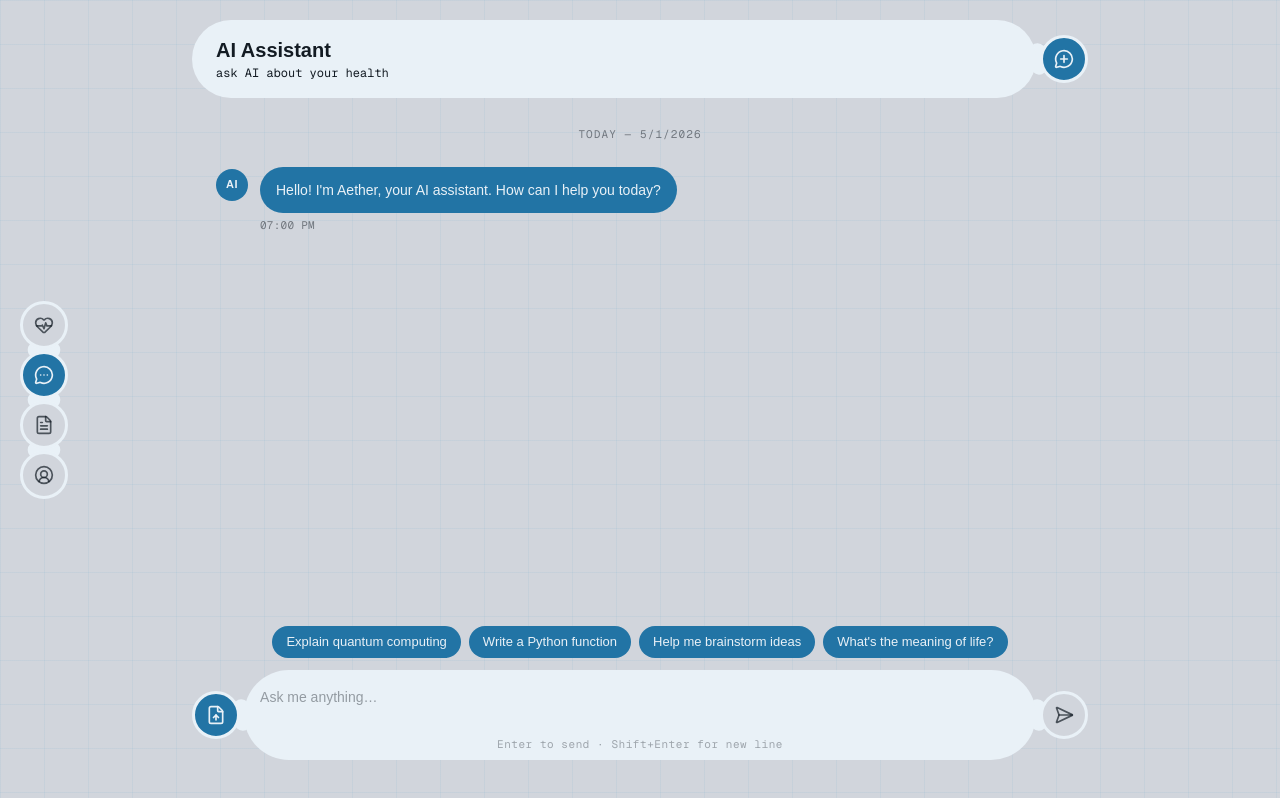
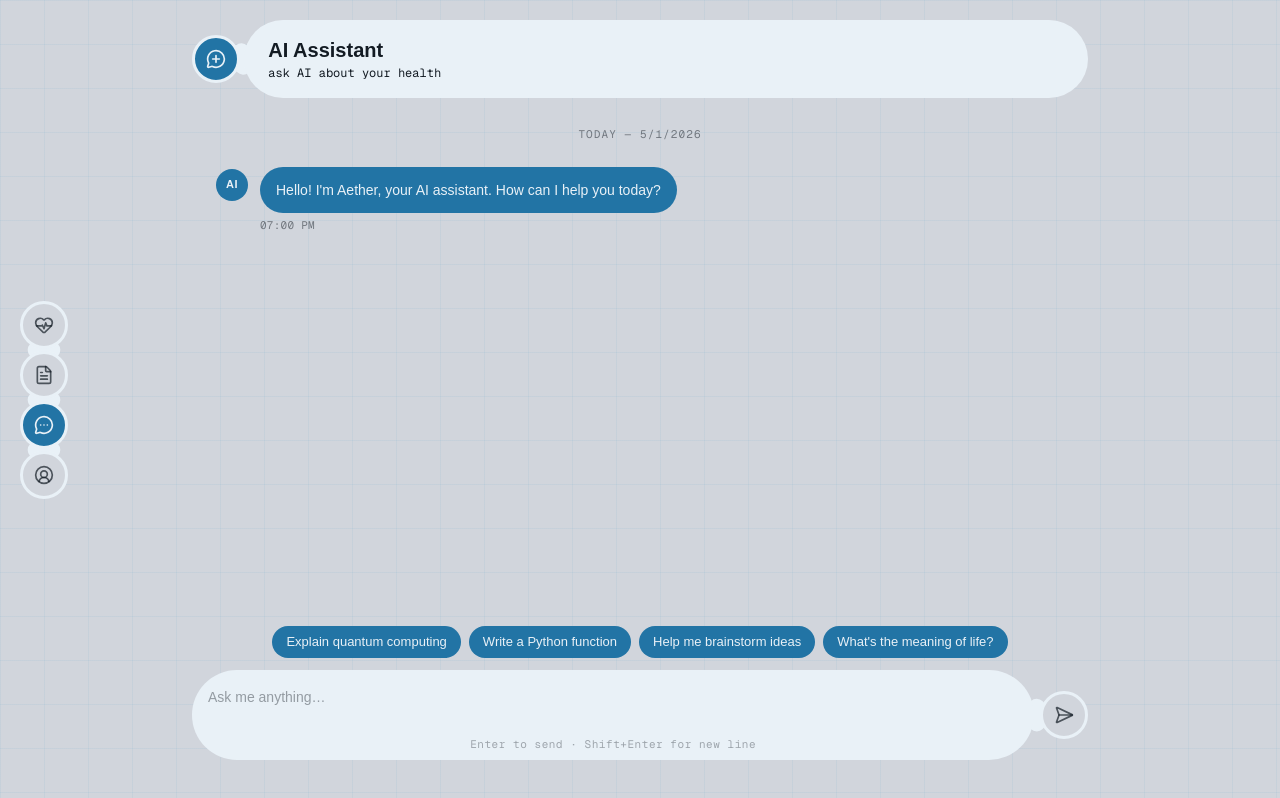
Before and after one commit to ALPRO-FP-26/FrontEnd, a Next.js app: page /chatbot in a window 1280 px wide. Built offline with nearby package versions, Linux system fonts and the light colour scheme.

Commit message:
fix: change the layout

```diff
--- a/app/(user)/chatbot/page.tsx
+++ b/app/(user)/chatbot/page.tsx
@@ -1,9 +1,9 @@
 'use client';
 
 import { useState, useRef, useEffect } from "react";
-import { FileUp, MessageCirclePlus, SendHorizontal } from "lucide-react";
-import Chip from "../../../components/chip";
-import Button from "../../../components/button";
+import {  MessageCirclePlus, SendHorizontal } from "lucide-react";
+import Chip from "@/components/chip";
+import Button from "@/components/button";
 
 type Message = {
   id: string;
@@ -41,9 +41,9 @@ export default function Chatbot() {
   const [isTyping, setIsTyping] = useState(false);
   const [streamedText, setStreamedText] = useState("");
   const [date, setDate] = useState<string>("");
+  const [hasMounted, setHasMounted] = useState(false);
   const bottomRef = useRef<HTMLDivElement>(null);
   const textareaRef = useRef<HTMLTextAreaElement>(null);
-  const fileInputRef = useRef<HTMLInputElement>(null);
 
   useEffect(() => {
     bottomRef.current?.scrollIntoView({ behavior: "smooth" });
@@ -51,6 +51,7 @@ export default function Chatbot() {
 
   useEffect(() => {
     setDate(new Date().toLocaleDateString());
+    setHasMounted(true);
   }, []);
 
   const resizeTextarea = () => {
@@ -149,32 +150,6 @@ export default function Chatbot() {
     mockIdx = 0;
   };
 
-  const handleFileUpload = (event: React.ChangeEvent<HTMLInputElement>) => {
-    const file = event.target.files?.[0];
-    if (!file) return;
-
-    // Check if it's a PDF
-    if (file.type !== "application/pdf") {
-      alert("Please select a PDF file.");
-      return;
-    }
-
-    // Check file size (10MB limit)
-    const maxSize = 10 * 1024 * 1024; // 10MB in bytes
-    if (file.size > maxSize) {
-      alert("File size must be less than 10MB.");
-      return;
-    }
-
-    // Handle the file (for now, just log it)
-    console.log("File uploaded:", file.name);
-    alert(`File "${file.name}" uploaded successfully!`);
-  };
-
-  const triggerFileUpload = () => {
-    fileInputRef.current?.click();
-  };
-
   return (
     <div className="flex flex-col justify-center items-center h-screen bg-gray-300 text-foreground">
 
@@ -190,11 +165,6 @@ export default function Chatbot() {
 
       {/* ── Header ── */}
       <header className="w-[70%] mt-5 z-10 flex -space-x-2.75 items-center">
-        <div className="flex flex-col w-full px-6 py-4 squircle bg-background">
-          <h1 className="text-xl font-semibold text-foreground">AI Assistant</h1>
-          <p className="text-[12px] font-mono">ask AI about your health</p>
-        </div>
-        <span className="w-7 h-7 rotate-135 -my-5 bg-background scoop-65-35 -z-1"/>
         <Button
           onClick={resetChat}
           title="New chat"
@@ -203,6 +173,11 @@ export default function Chatbot() {
         >
           <MessageCirclePlus size={20}/>
         </Button>
+        <span className="w-7 h-7 rotate-135 -my-5 bg-background scoop-65-35 -z-1"/>
+        <div className="flex flex-col w-full px-6 py-4 squircle bg-background">
+          <h1 className="text-xl font-semibold text-foreground">AI Assistant</h1>
+          <p className="text-[12px] font-mono">ask AI about your health</p>
+        </div>
       </header>
 
       {/* ── Messages ── */}
@@ -244,7 +219,7 @@ export default function Chatbot() {
                 {renderContent(msg.content)}
               </div>
               <span className="text-[11px] font-mono text-foreground/50 tracking-wide">
-                {formatTime(msg.timestamp)}
+                {hasMounted ? formatTime(msg.timestamp) : ""}
               </span>
             </div>
           </div>
@@ -298,23 +273,6 @@ export default function Chatbot() {
 
       {/* ── Input area ── */}
       <div className="w-[70%] z-10 mb-10 flex items-center -space-x-2.75">
-        <Button
-          onClick={triggerFileUpload}
-          title="Add File"
-          className="z-11"
-          bgClass="bg-richcerulean text-background"
-          hoverClass="hover:bg-foreground hover:text-background"
-        >
-          <FileUp size={20}/>
-        </Button>
-        <input
-          type="file"
-          ref={fileInputRef}
-          onChange={handleFileUpload}
-          accept=".pdf"
-          style={{ display: "none" }}
-        />
-        <span className="w-7 h-7 rotate-135 bg-background scoop-65-35 -z-1"/>
         <div className="flex flex-col w-[95%] squircle bg-background">
           <div className="flex w-full items-center gap-2.5 p-4">
             <textarea
@@ -346,18 +304,6 @@ export default function Chatbot() {
           <SendHorizontal size={20}/>
         </Button>
       </div>
-
-      {/* Custom keyframes */}
-      <style>{`
-        @keyframes fadeUp {
-          from { opacity: 0; transform: translateY(10px); }
-          to   { opacity: 1; transform: translateY(0); }
-        }
-        @keyframes blink {
-          0%, 100% { opacity: 1; }
-          50%       { opacity: 0; }
-        }
-      `}</style>
     </div>
   );
 }
--- a/components/chip.tsx
+++ b/components/chip.tsx
@@ -1,6 +1,8 @@
+'use client';
+
 interface SuggestionChipProps {
   label: string;
-  onClick: () => void;
+  onClick?: () => void;
 }
 
 export default function Chip({ label, onClick }: SuggestionChipProps) {
--- a/components/sidebar.tsx
+++ b/components/sidebar.tsx
@@ -2,7 +2,7 @@
 
 import { usePathname } from 'next/navigation';
 import Link from 'next/link';
-import "../app/globals.css";
+import "@/app/globals.css";
 import { HeartPulse, MessageCircleMore, FileText, CircleUserRound } from 'lucide-react';
 
 interface NavItem {
@@ -13,8 +13,8 @@ interface NavItem {
 
 const navList: NavItem[] = [
   { name: "Dashboard", href: "/dashboard", icon: <HeartPulse size={20} /> },
+  { name: "Documents", href: "/documents", icon: <FileText size={20} /> },
   { name: "Chatbot", href: "/chatbot", icon: <MessageCircleMore size={20} /> },
-  { name: "Documents", href: "/documents", icon: <FileText size={20} /> },
   { name: "Profile", href: "/profile", icon: <CircleUserRound size={20} /> },
 ];
 
```
